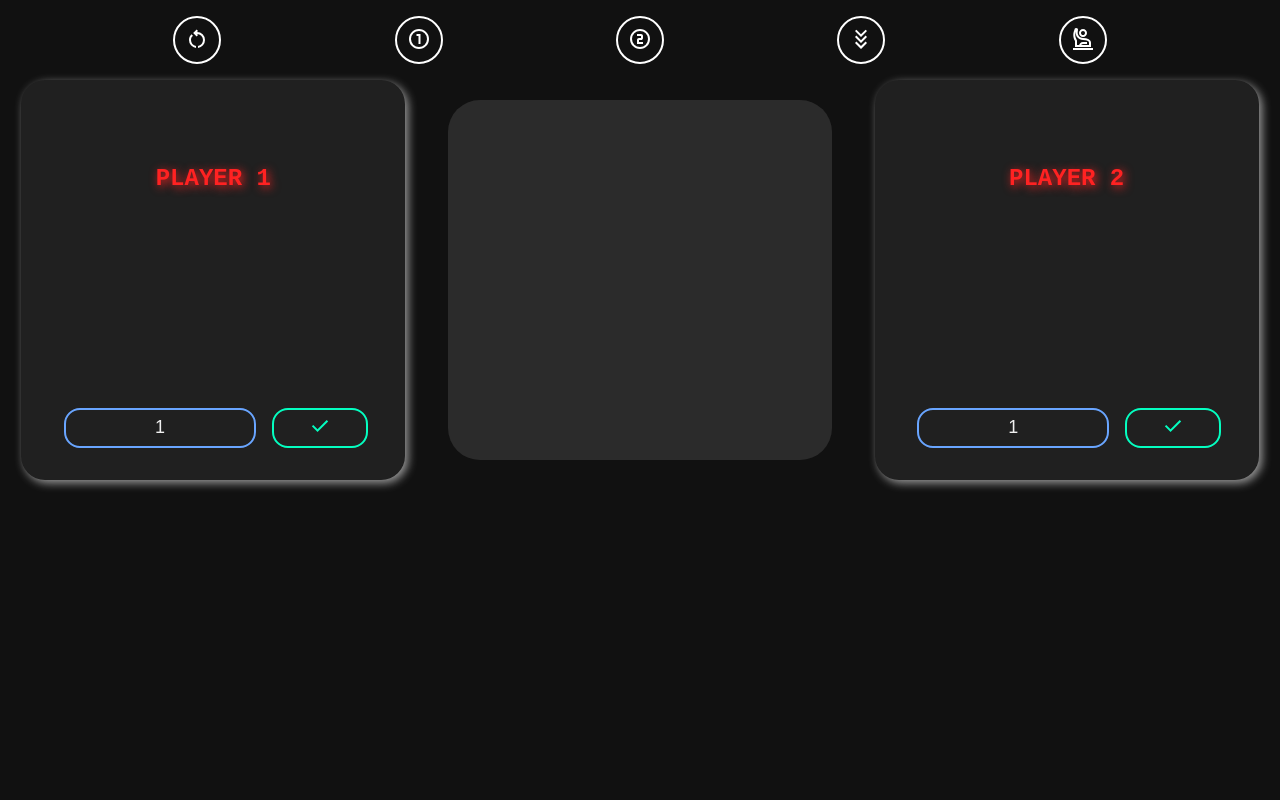
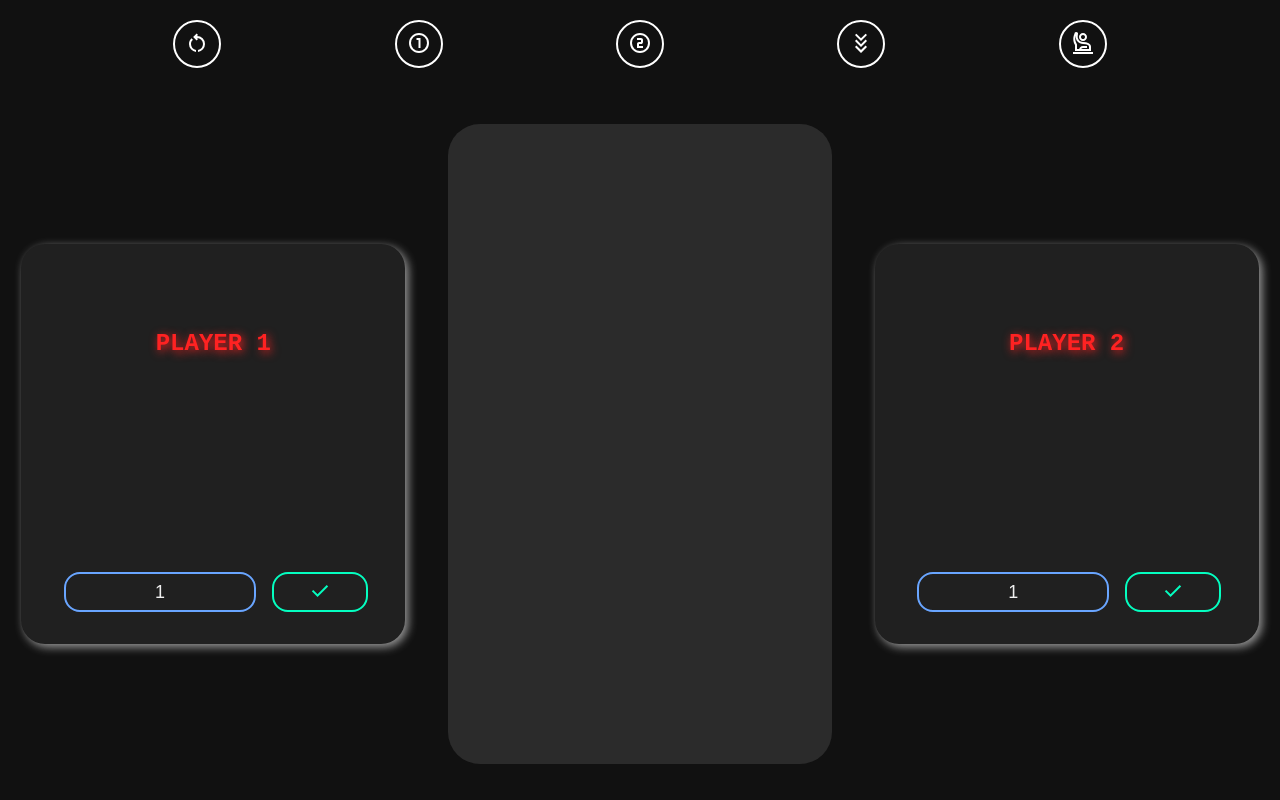
Before and after one commit to D3BAS1SH/Race-To-100, a React (Vite) app: page / in a window 1280 px wide. Built offline with nearby package versions, Linux system fonts and the light colour scheme; a web font is replaced by a local one.

Commit message:
Fixed the css issue for the showWinner Section

```diff
--- a/src/App.scss
+++ b/src/App.scss
@@ -13,7 +13,7 @@ body{
   height: 100vh;
   width: 100vw;
   display: grid;
-  grid-template-rows: 1fr 1fr 8fr;
+  grid-template-rows: 1fr 8fr;
   .HelpButton{
     z-index: 9999;
     height: 100%;
```
